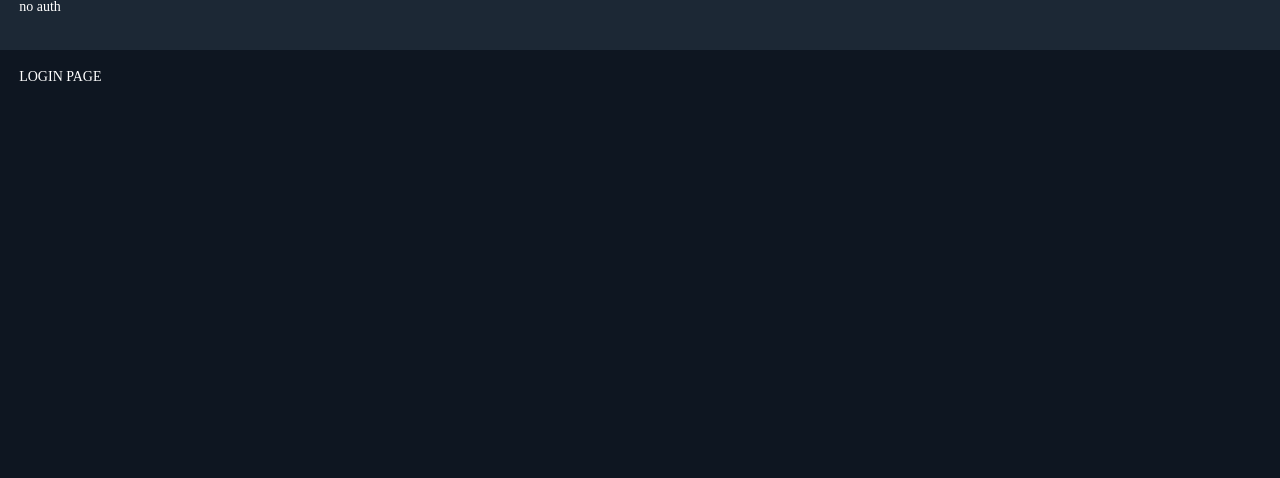
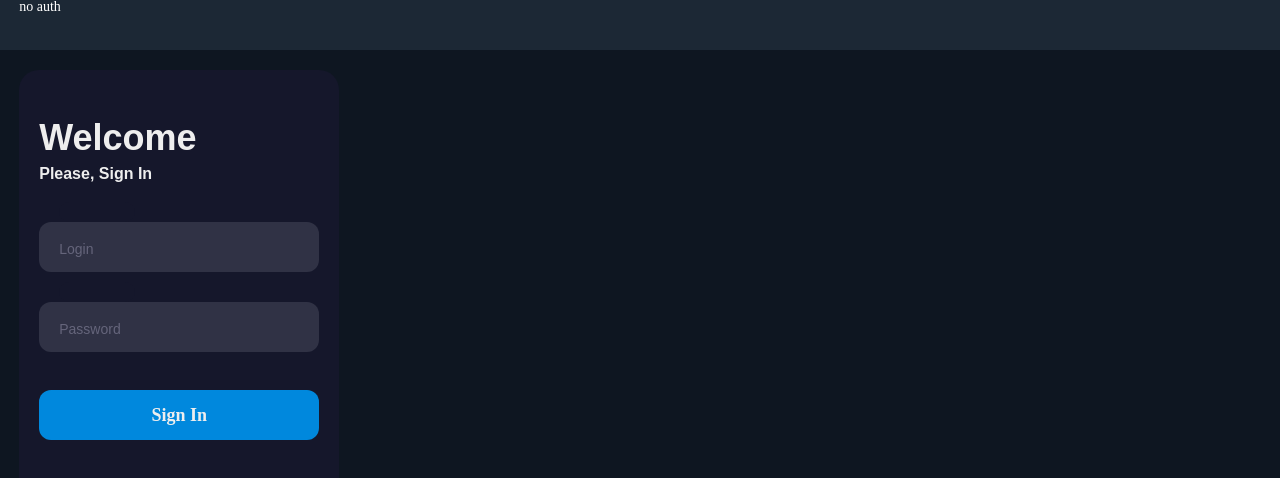
Before and after one commit to low1ight/social-network, a React (Create React App) app: page /users in a window 1280 px wide. Shown: the top 478 px of the page. Built offline with nearby package versions, Linux system fonts and the light colour scheme; no server answers.

Commit message:
add FollowButton, refactoring follow-unfollow user

```diff
--- a/src/api/api.js
+++ b/src/api/api.js
@@ -11,8 +11,6 @@ let instance = axios.create({
 
 export const usersAPI = {
     getUsers: (page,count = 50) => instance.get(`users?page=${page}&count=${count}`).then(response => response.data),
-    followUser: (userId) => instance.post(`follow/${userId}`).then(response => response.data),
-    unfollowUser: (userId) => instance.delete(`follow/${userId}`).then(response => response.data)
 }
 
 export const profileAPI = {
@@ -21,6 +19,11 @@ export const profileAPI = {
     setProfileStatus: (status) => instance.put('profile/status',{status}).then(response => response.data)
 
 }
+export const followAPI = {
+    followUser: (userId) => instance.post(`follow/${userId}`).then(response => response.data),
+    unfollowUser: (userId) => instance.delete(`follow/${userId}`).then(response => response.data),
+    checkFollowStatus: (userId) => instance.get(`follow/${userId}`).then(response => response.data)
+}
 
 export const authAPI = {
     authMe: () => instance.get('auth/me').then(response => response.data),
--- a/src/components/Login/Login.jsx
+++ b/src/components/Login/Login.jsx
@@ -1,10 +1,26 @@
-
-
+import classes from './Login.module.css'
 
 
 function Login() {
     return (
-        <div>LOGIN PAGE</div>
+        <div>
+            <div className={classes.form}>
+                <div className={classes.title}>Welcome</div>
+                <div className={classes.subtitle}>Please, Sign In</div>
+                <div className={`${classes.inputContainer} ${classes.ic1}`}>
+                    <input id="firstname" className={classes.input} type="text" placeholder=" "/>
+                    <div className={classes.cut}></div>
+                    <label htmlFor="firstname" className={classes.placeholder}>Login</label>
+                </div>
+                <div className={`${classes.inputContainer} ${classes.ic2}`}>
+                    <input id="lastname" className={classes.input} type="text" placeholder=" "/>
+                    <div className={classes.cut}></div>
+                    <label htmlFor="lastname" className={classes.placeholder}>Password</label>
+                </div>
+                <button type="text" className={classes.submit}>Sign In</button>
+            </div>
+        </div>
     )
 }
+
 export default Login
--- /dev/null
+++ b/src/components/Login/Login.module.css
@@ -0,0 +1,119 @@
+.loginWrapper {
+    margin: 0 auto;
+}
+.form {
+    background-color: #15172b;
+    border-radius: 20px;
+    box-sizing: border-box;
+    height: 500px;
+    padding: 20px;
+    width: 320px;
+}
+
+.title {
+    color: #eee;
+    font-family: sans-serif;
+    font-size: 36px;
+    font-weight: 600;
+    margin-top: 30px;
+}
+
+.subtitle {
+    color: #eee;
+    font-family: sans-serif;
+    font-size: 16px;
+    font-weight: 600;
+    margin-top: 10px;
+}
+
+.inputContainer {
+    height: 50px;
+    position: relative;
+    width: 100%;
+}
+
+.ic1 {
+    margin-top: 40px;
+}
+
+.ic2 {
+    margin-top: 30px;
+}
+
+.input {
+    background-color: #303245;
+    border-radius: 12px;
+    border: 0;
+    box-sizing: border-box;
+    color: #eee;
+    font-size: 18px;
+    height: 100%;
+    outline: 0;
+    padding: 4px 20px 0;
+    width: 100%;
+}
+
+.cut {
+    background-color: #15172b;
+    border-radius: 10px;
+    height: 20px;
+    left: 20px;
+    position: absolute;
+    top: -20px;
+    transform: translateY(0);
+    transition: transform 200ms;
+    width: 76px;
+}
+
+.cutShort {
+    width: 50px;
+}
+
+.input:focus ~ .cut,
+.input:not(:placeholder-shown) ~ .cut {
+    transform: translateY(8px);
+}
+
+.placeholder {
+    color: #65657b;
+    font-family: sans-serif;
+    left: 20px;
+    line-height: 14px;
+    pointer-events: none;
+    position: absolute;
+    transform-origin: 0 50%;
+    transition: transform 200ms, color 200ms;
+    top: 20px;
+}
+
+.input:focus ~ .placeholder,
+.input:not(:placeholder-shown) ~ .placeholder {
+    transform: translateY(-30px) translateX(10px) scale(0.75);
+}
+
+.input:not(:placeholder-shown) ~ .placeholder {
+    color: #808097;
+}
+
+.input:focus ~ .placeholder {
+    color: #dc2f55;
+}
+
+.submit {
+    background-color: #08d;
+    border-radius: 12px;
+    border: 0;
+    box-sizing: border-box;
+    color: #eee;
+    cursor: pointer;
+    font-size: 18px;
+    height: 50px;
+    margin-top: 38px;
+    outline: 0;
+    text-align: center;
+    width: 100%;
+}
+
+.submit:active {
+    background-color: #06b;
+}
--- a/src/components/Profile/Profile.js
+++ b/src/components/Profile/Profile.js
@@ -2,6 +2,8 @@
 import ProfileHeader from "./ProfileHeader/ProfileHeader";
 import ProfileNav from "./ProfileNav/ProfileNav";
 import ProfileContent from "./ProfileContent/ProfileContent";
+import Preloader from "../common/Preloader";
+
 
 
 
@@ -10,14 +12,17 @@ import ProfileContent from "./ProfileContent/ProfileContent";
 function Profile(props) {
 
 
-    if(!props.profilePage.userData || props.profilePage.userProfileStatus == null ) return (<div>no</div>)
 
-    let isPersonalPage = props.profilePage.userData.userId === props.authUserId
+
+    if(!props.profilePage.userData || props.profilePage.userProfileStatus === null || props.profilePage.followStatus === null ) return <Preloader />
+
+    let currentUserId = props.profilePage.userData.userId
+    let isPersonalPage = currentUserId === props.authUserId
 
     return (
         <div className={props.gridArea}>
             <ProfileHeader isPersonalPage={isPersonalPage} setNewUserProfileStatus={props.setNewUserProfileStatus} profileStatus={props.profilePage.userProfileStatus} {...props.profilePage.userData} />
-            <ProfileNav isPersonalPage={isPersonalPage} activeNav={props.currentActiveNav} setNavPage={props.setNavPage}/>
+            <ProfileNav id={currentUserId} followUnfollowUser={props.followUnfollowUser}  followStatus={props.profilePage.followStatus} isPersonalPage={isPersonalPage} activeNav={props.currentActiveNav} setNavPage={props.setNavPage}/>
             <ProfileContent activePage={props.currentActiveNav} />
         </div>
     );
--- a/src/components/Profile/ProfileContainer.jsx
+++ b/src/components/Profile/ProfileContainer.jsx
@@ -1,6 +1,6 @@
 import {connect} from "react-redux";
 import Profile from "./Profile";
-import {getUserProfile, setNewUserProfileStatus} from "../../redux/profile-reducer";
+import {followUnfollowUser, getUserProfile, setNewUserProfileStatus} from "../../redux/profile-reducer";
 import React from 'react'
 import {Redirect, withRouter} from "react-router-dom";
 import {compose} from "redux";
@@ -32,7 +32,7 @@ class ProfileContainer extends React.Component {
 
         if(!this.props.match.params.userId) return <Redirect to={`/profile/${this.props.state.auth.userId}`} />
         return (
-            <Profile setNewUserProfileStatus={this.props.setNewUserProfileStatus} currentActiveNav={this.state.activeNavPage} setNavPage={this.setActiveNavPage} {...this.props}/>
+            <Profile followUnfollowUser={this.props.followUnfollowUser} setNewUserProfileStatus={this.props.setNewUserProfileStatus} currentActiveNav={this.state.activeNavPage} setNavPage={this.setActiveNavPage} {...this.props}/>
         )
     }
 }
@@ -40,12 +40,11 @@ class ProfileContainer extends React.Component {
 let mapStateToProps = (state) => {
     return {
         profilePage: state.profilePage,
-        authUserId: state.auth.id
-
+        authUserId: state.auth.id,
     }
 }
 
 export default compose(
     withRouter,
     withAuthRedirect,
-    connect(mapStateToProps,{getUserProfile,setNewUserProfileStatus}))(ProfileContainer)
+    connect(mapStateToProps,{getUserProfile,followUnfollowUser,setNewUserProfileStatus}))(ProfileContainer)
--- a/src/components/Profile/ProfileNav/ProfileNav.jsx
+++ b/src/components/Profile/ProfileNav/ProfileNav.jsx
@@ -1,8 +1,19 @@
-import React from 'react';
+import React, {useState} from 'react';
 import classes from './ProfileNav.module.css'
+import {FollowButton} from "../../common/FollowButton";
+
+
 
 
 function ProfileNav(props) {
+
+    let [isFollowing,setIsFollowing] = useState(false)
+
+    const followUnfollowUser = (id,action) => {
+        setIsFollowing(true)
+        props.followUnfollowUser(id,action).then(() => setIsFollowing(false))
+    }
+
 
     const navElems = props.isPersonalPage ? ['About me', 'Edit'] : ['About me']
 
@@ -20,7 +31,7 @@ function ProfileNav(props) {
 
                         <div>
                             <button disabled> Message</button>
-                            <button> Follow</button>
+                            <FollowButton isUserFollowing={isFollowing} id={props.id} followUser={(id) => followUnfollowUser(id,'follow')} followUnfollowUser={(id) => followUnfollowUser(id, 'unfollow')} followed={props.followStatus} />
                         </div>
                     }
 
@@ -37,7 +48,7 @@ const NavElem = (props) => {
     let name = props.elemName
 
     return (
-        <div className={props.activeNav === name && classes.active} onClick={() => props.setNavPage(name)}>
+        <div className={props.activeNav === name ? classes.active : classes.leftElem} onClick={() => props.setNavPage(name)}>
             {name}
         </div>
     )
--- a/src/components/Profile/ProfileNav/ProfileNav.module.css
+++ b/src/components/Profile/ProfileNav/ProfileNav.module.css
@@ -19,7 +19,7 @@
  align-items: center;
 }
 
-.nav div {
+.leftElem,.active {
     height: 100%;
     text-align: center;
     vertical-align: middle;
@@ -30,7 +30,7 @@
 
 }
 
-.nav div:hover {
+.leftElem:hover {
     color: #2B5278;
     transition: 0.2s linear;
     cursor: pointer;
--- a/src/components/Users/User/User.module.css
+++ b/src/components/Users/User/User.module.css
@@ -49,3 +49,6 @@
     text-align: center;
     vertical-align: center;
 }
+.userName {
+    font-weight: bold;
+}
--- /dev/null
+++ b/src/components/common/FollowButton.jsx
@@ -0,0 +1,13 @@
+export const FollowButton = (props) => {
+    return (
+        <>
+            {
+                props.followed ?
+                    <button disabled={props.isUserFollowing}
+                            onClick={() => props.unfollowUser(props.id)}>Unfollow</button> :
+                    <button disabled={props.isUserFollowing}
+                            onClick={() => props.followUser(props.id)}>Follow</button>
+            }
+        </>
+    )
+}
--- a/src/redux/users-reducer.js
+++ b/src/redux/users-reducer.js
@@ -1,4 +1,4 @@
-import {usersAPI} from "../api/api";
+import {followAPI, usersAPI} from "../api/api";
 
 const FOLLOW_USER = 'FOLLOW-USER'
 const UNFOLLOW_USER = 'UNFOLLOW-USER'
@@ -85,7 +85,7 @@ export const getUsers = (page) => (dispatch) => {
 export const followUser = (id) => (dispatch) => {
     debugger
     dispatch(toggleUsersFollowingInProgress(id,true))
-    usersAPI.followUser(id).then(data => {
+    followAPI.followUser(id).then(data => {
         if (data.resultCode === 1) return
         dispatch(followSuccess(id))
         dispatch(toggleUsersFollowingInProgress(id,false))
@@ -93,7 +93,7 @@ export const followUser = (id) => (dispatch) => {
 }
 export const unfollowUser = (id) => (dispatch) => {
     dispatch(toggleUsersFollowingInProgress(id,true))
-    usersAPI.unfollowUser(id).then(data => {
+    followAPI.unfollowUser(id).then(data => {
         if (data.resultCode === 1) return
         dispatch(unfollowSuccess(id))
         dispatch(toggleUsersFollowingInProgress(id,false))
```
Also changed, not shown: src/components/Users/User/User.jsx (+14 -4 lines), src/redux/profile-reducer.js (+24 -3 lines).
